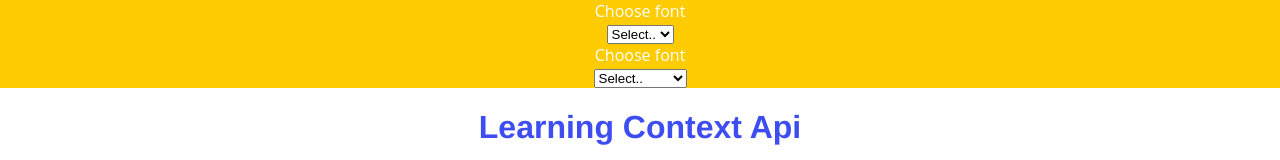
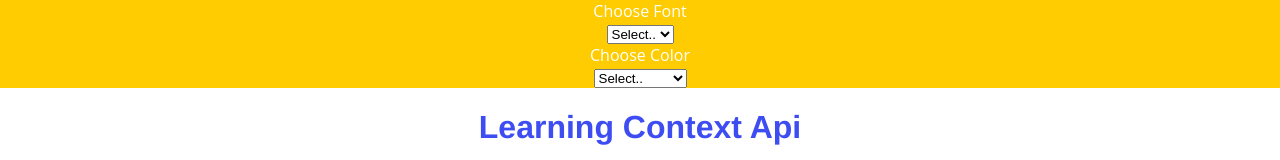
Before and after one commit to siobhanpmahoney/context-api-multiple-properties, a React (Create React App) app: page / in a window 1280 px wide. Shown: the top 160 px of the page. Built offline with nearby package versions, Linux system fonts and the light colour scheme.

Commit message:
updated labels

```diff
--- a/src/components/TextColorToolbar.js
+++ b/src/components/TextColorToolbar.js
@@ -10,7 +10,7 @@ export function TextColorToolbar () {
     <DisplayContext.Consumer>
       {({textColorSetting, toggleSetting}) => (
         <form>
-          <div><label>Choose font</label></div>
+          <div><label>Choose Color</label></div>
           <select name="textColorSetting" className="colorOptions" onChange={toggleSetting}>
             return <option name="textColorSetting" value="">Select..</option>
             {options.map((k) => {
--- a/src/components/Toolbar.js
+++ b/src/components/Toolbar.js
@@ -10,7 +10,7 @@ export function Toolbar () {
       <DisplayContext.Consumer>
       {({fontFamilySetting, toggleSetting}) => (
         <form>
-        <div><label>Choose font</label></div>
+        <div><label>Choose Font</label></div>
         <select className="fontOptions" onChange={toggleSetting} name="fontFamilySetting">
             return <option name="fontFamilySetting" value="">Select..</option>
           {fontFamilySettingKeys.map((k) => {
```
